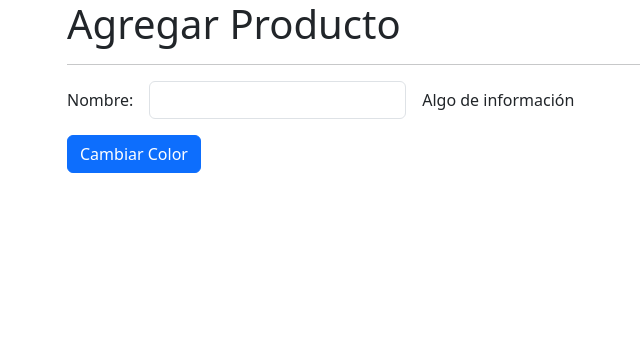
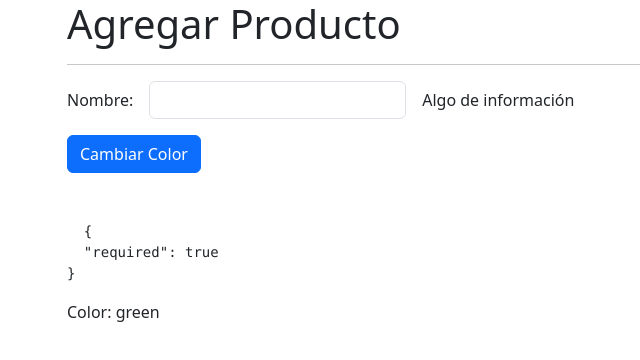
Before and after one commit to jalbertort/DirectiveSignals, an Angular app: page /products/product in a window 1280 px wide. Shown: the top 360 px of the page, without its empty margins (15-655 px from the left). Built offline with nearby package versions, Linux system fonts and the light colour scheme.

Commit message:
Formulario creado y REactivo enlazado

```diff
--- a/src/app/products/pages/product-page/product-page.component.html
+++ b/src/app/products/pages/product-page/product-page.component.html
@@ -1,7 +1,7 @@
 <h1>Agregar Producto</h1>
 <hr>
 
-<form>
+<form [formGroup]="myForm">
   <div class="row g-3 align-items-center mb-3">
 
     <div class="col-auto">
@@ -9,7 +9,7 @@
     </div>
 
     <div class="col-auto">
-      <input type="text" class="form-control">
+      <input formControlName="name" type="text" class="form-control">
     </div>
 
     <div class="col-auto">
@@ -20,9 +20,14 @@
 
   <div class="row">
     <div class="col">
-      <button class="btn btn-primary">
+      <button (click)="changeColor()" class="btn btn-primary">
         Cambiar Color
       </button>
     </div>
   </div>
 </form>
+
+<pre class="mt-5">
+  {{ myForm.get('name')?.errors | json }}
+</pre>
+<p>Color: {{ color }}</p>
--- a/src/app/products/pages/product-page/product-page.component.ts
+++ b/src/app/products/pages/product-page/product-page.component.ts
@@ -1,4 +1,5 @@
-import { Component } from '@angular/core';
+import { Component, inject } from '@angular/core';
+import { FormBuilder, FormGroup, Validators } from '@angular/forms';
 
 @Component({
   templateUrl: './product-page.component.html',
@@ -6,4 +7,18 @@
 })
 export class ProductPageComponent {
 
+  private fb = inject( FormBuilder );
+
+  color: string = 'green';
+
+  myForm: FormGroup = this.fb.group({
+    name:[ '', [Validators.required, Validators.minLength(6), Validators.email] ]
+  })
+
+  // constructor( private fb: FormBuilder ) {}
+
+  changeColor() {
+    this.color  = '#xxxxxx'.replace(/x/g, y=>(Math.random()*16|0).toString(16));
+  }
+
 }
--- a/src/app/products/products.module.ts
+++ b/src/app/products/products.module.ts
@@ -3,6 +3,7 @@
 
 import { ProductsRoutingModule } from './products-routing.module';
 import { ProductPageComponent } from './pages/product-page/product-page.component';
+import { ReactiveFormsModule } from '@angular/forms';
 
 
 @NgModule({
@@ -13,7 +14,8 @@
   ],
   imports: [
     CommonModule,
-    ProductsRoutingModule
+    ProductsRoutingModule,
+    ReactiveFormsModule,
   ]
 })
 export class ProductsModule { }
```
